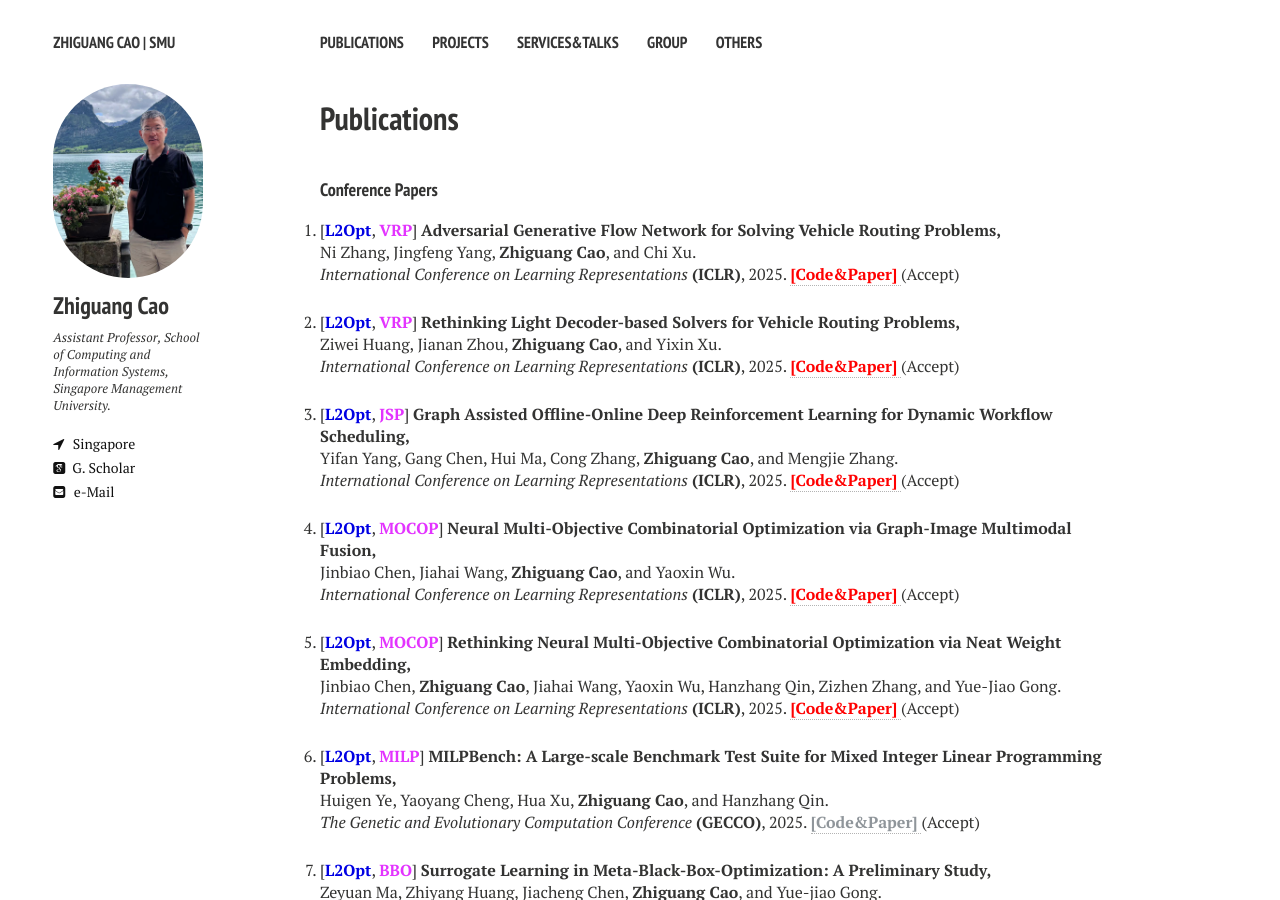
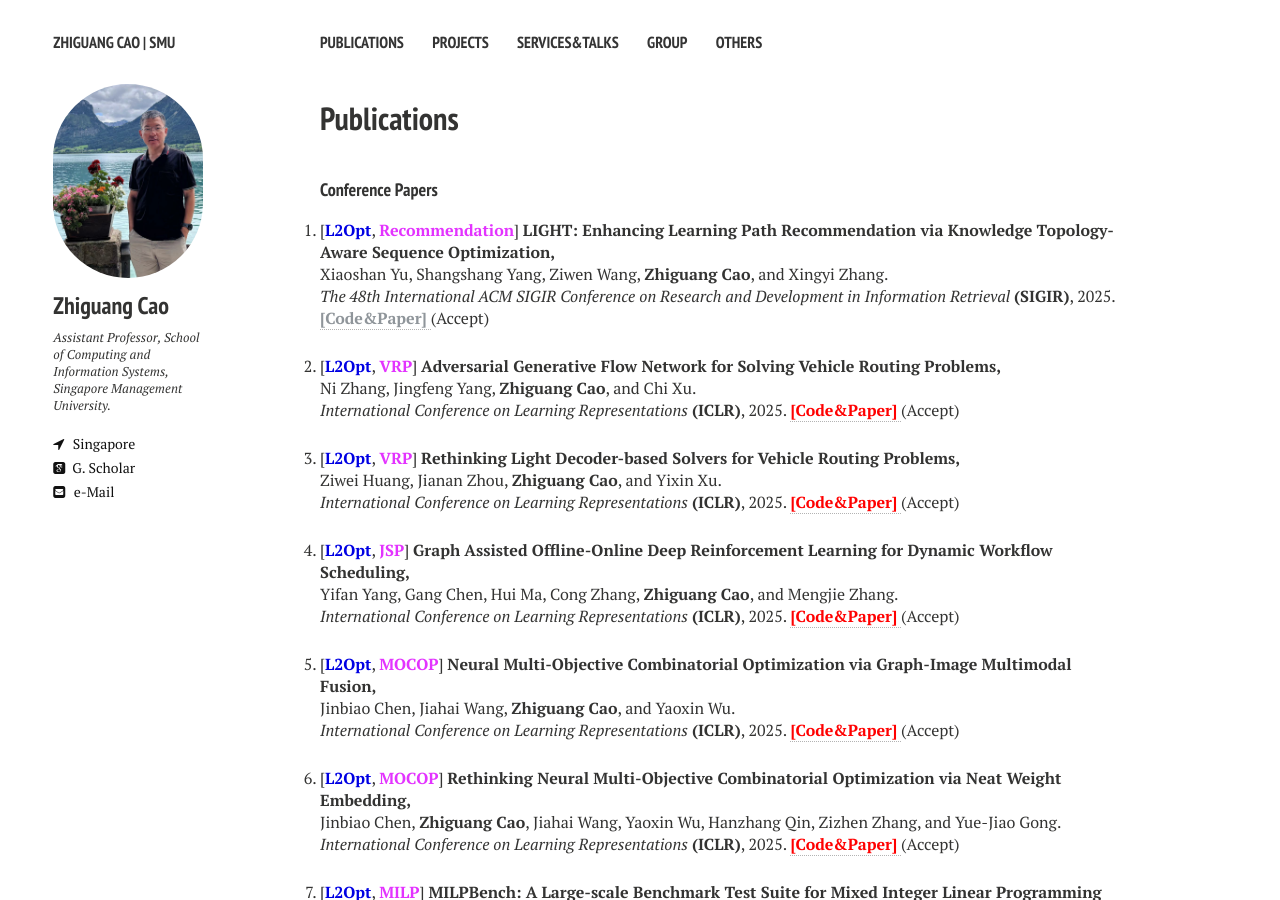
Before and after one commit to zhiguangcaosg/zhiguangcaosg.github.io, a Jekyll site: the page built from publications.md, in a window 1280 px wide and 900 px high. Built offline with Jekyll 4.4.1, drawn with Linux system fonts in a browser that asks for light colours; nearby versions of some CDN libraries.

Commit message:
Update publications.html

```diff
--- a/_layouts/publications.html
+++ b/_layouts/publications.html
@@ -89,6 +89,14 @@ div.bibtex pre { font-size: 75%; overflow: auto;  width: 100%; padding: 0em 0em;
 
     <!-- Item: Caelles2016 -->
 <ol style="padding-left:0px;">
+
+<li>
+<p>
+[<font color="#0000E3"><b>L2Opt</b></font>, <font color="#E333FF"><b>Recommendation</b></font>] <b>LIGHT: Enhancing Learning Path Recommendation via Knowledge Topology-Aware Sequence Optimization,</b>
+<br> Xiaoshan Yu, Shangshang Yang, Ziwen Wang, <b>Zhiguang Cao</b>, and Xingyi Zhang.<br>
+<i> The 48th International ACM SIGIR Conference on Research and Development in Information Retrieval</i> <b>(SIGIR)</b>, 2025.  <a href="https://zhiguangcaosg.github.io/publications/"> <font color="#8F959A"><b>[Code&Paper]</b> </font></a> (Accept)
+</p>
+</li>
 
 <li>
 <p>
```
